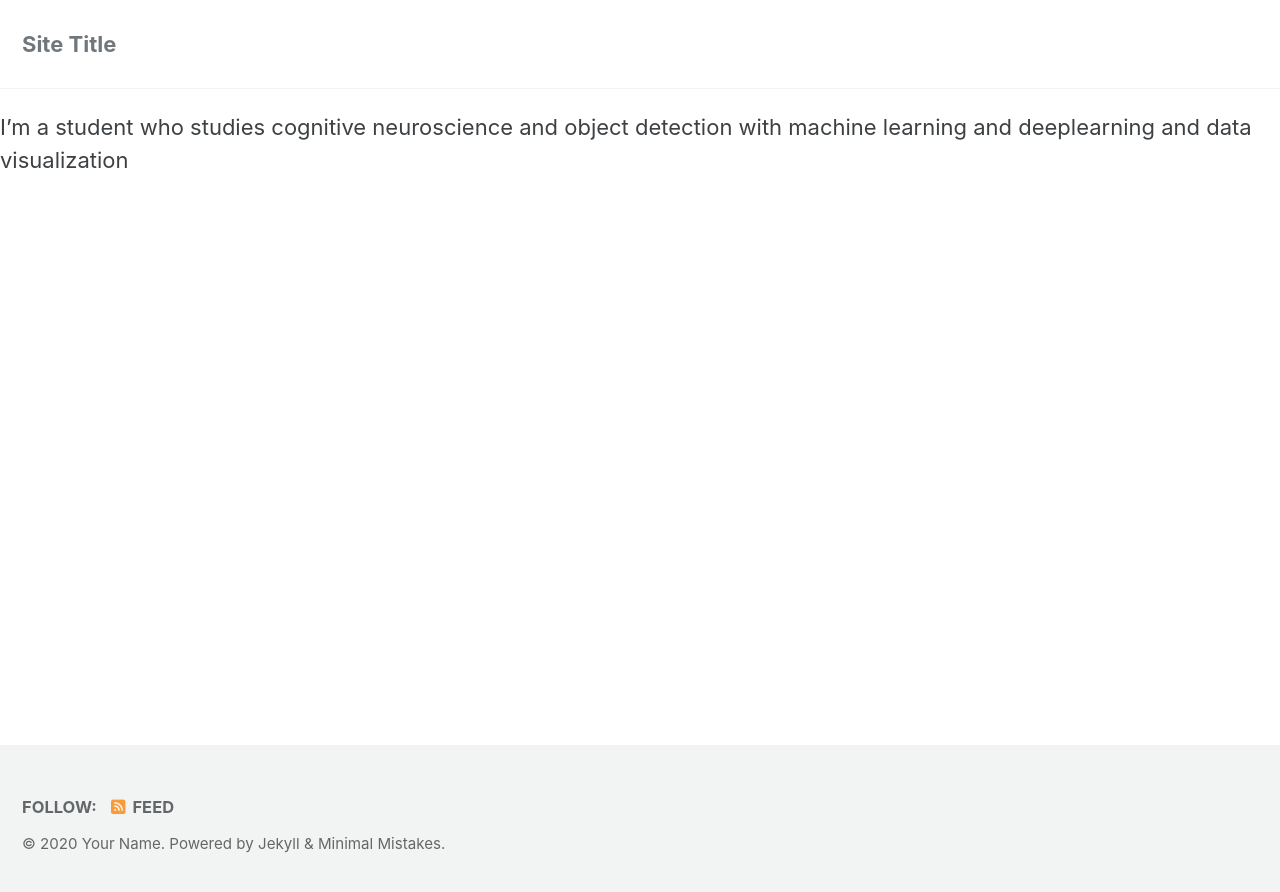
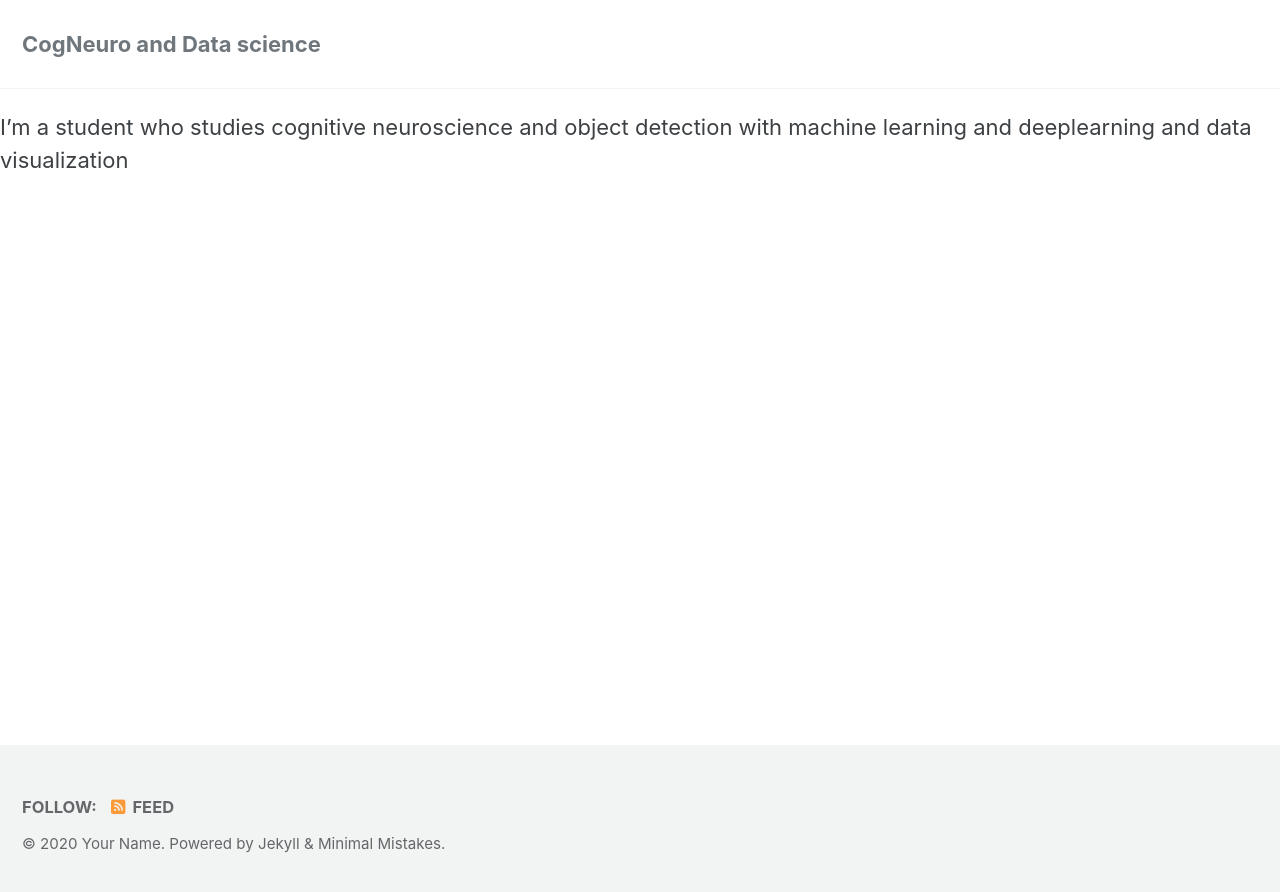
Before and after one commit to stats-dev/statss, a Jekyll site: the page built from _pages/about.md, in a window 1280 px wide. Shown: the top 892 px of the page. Built offline with Jekyll 4.4.1, drawn with Linux system fonts in a browser that asks for light colours; cached includes are drawn as plain includes; nearby versions of some CDN libraries; our own code applies the rules of GitHub Pages for plain Markdown files.

Commit message:
Change the sites title

```diff
--- a/_config.yml
+++ b/_config.yml
@@ -16,7 +16,7 @@ minimal_mistakes_skin    : "default" # "air", "aqua", "contrast", "dark", "dirt"
 
 # Site Settings
 locale                   : "en-US"
-title                    : "Site Title"
+title                    : "CogNeuro and Data science"
 title_separator          : "-"
 subtitle                 : # site tagline that appears below site title in masthead
 name                     : "Your Name"
```
